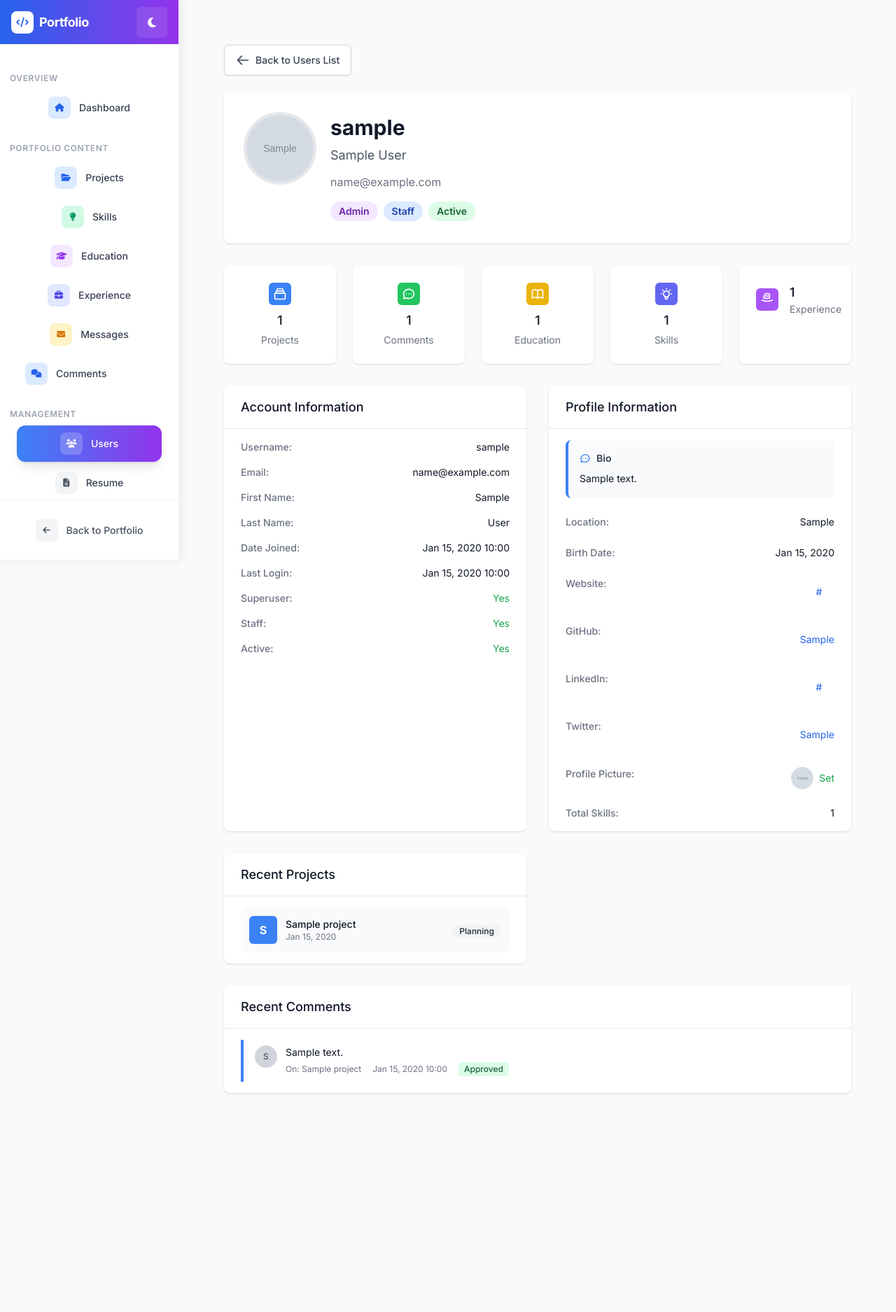
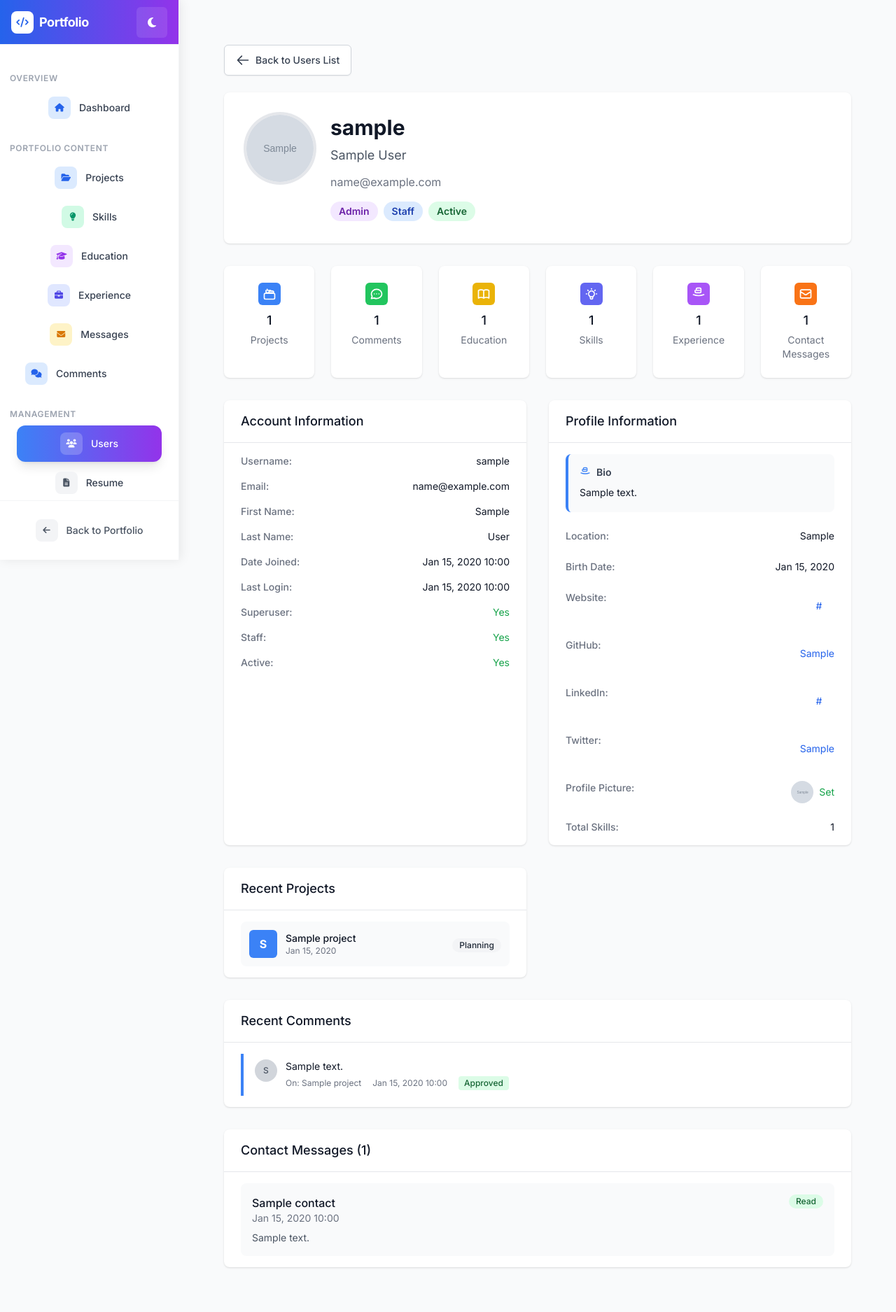
Before and after one commit to muhammadusman349/My-Portfolio, a Django app: page /dashboard/users/1/ in a window 1280 px wide. Shown: the whole page at 70% size. Before the commit the page ends 1563 px from the top, so only its background shows below. Run offline with Django 5.2, Linux system fonts and the light colour scheme; a user stored in the database is signed in; tables that the repository leaves empty hold one stand-in row (values such as "Sample post"); grey boxes marked "Sample" are stand-in pictures; some libraries are stand-ins or nearby versions.

Commit message:
add contact message in detail

```diff
--- a/dashboard/views.py
+++ b/dashboard/views.py
@@ -833,10 +833,12 @@ def user_detail(request, user_id):
     education_count = user.education_set.count()
     experience_count = user.experience_set.count()
     skills_count = user.skill_set.count()
+    contact_messages_count = Contact.objects.filter(email=user.email).count()  # Add total count
 
     # Get recent activity
     recent_projects = user.project_set.order_by('-created_at')[:5]
     recent_comments = user.projectcomment_set.order_by('-created_at')[:5]
+    contact_messages = Contact.objects.filter(email=user.email).order_by('-created_at')[:5]
 
     context = {
         'user_detail': user,
@@ -845,8 +847,10 @@ def user_detail(request, user_id):
         'education_count': education_count,
         'experience_count': experience_count,
         'skills_count': skills_count,
+        'contact_messages_count': contact_messages_count,  # Add to context
         'recent_projects': recent_projects,
         'recent_comments': recent_comments,
+        'contact_messages': contact_messages,
         'is_dashboard': True,
     }
 
--- a/templates/dashboard/users/detail.html
+++ b/templates/dashboard/users/detail.html
@@ -74,12 +74,12 @@
     </div>
 
     <!-- Statistics Cards -->
-    <div class="grid grid-cols-2 sm:grid-cols-3 md:grid-cols-4 lg:grid-cols-5 gap-4 sm:gap-6 mb-8">
+    <div class="grid grid-cols-2 sm:grid-cols-3 md:grid-cols-4 lg:grid-cols-6 gap-4 sm:gap-6 mb-8">
         <div class="bg-white dark:bg-gray-800 shadow rounded-lg p-4 sm:p-6 stat-card">
             <div class="flex flex-col items-center text-center">
                 <div class="w-8 h-8 sm:w-8 sm:h-8 bg-blue-500 rounded-md flex items-center justify-center mb-2">
                     <svg class="w-4 h-4 sm:w-5 sm:h-5 text-white" fill="none" stroke="currentColor" viewBox="0 0 24 24">
-                        <path stroke-linecap="round" stroke-linejoin="round" stroke-width="2" d="M19 11H5m14 0a2 2 0 012 2v6a2 2 0 01-2 2H5a2 2 0 01-2-2v-6a2 2 0 012-2m14 0V9a2 2 0 00-2-2M5 11V9a2 2 0 012-2m0 0V5a2 2 0 012-2h6a2 2 0 012 2v2M7 7h10"/>
+                        <path stroke-linecap="round" stroke-linejoin="round" stroke-width="2" d="M19 11H5m14 0a2 2 0 012 2v6a2 2 0 01-2 2H5a2 2 0 01-2-2v-6a2 2 0 012-2m14 0V9a2 2 0 00-2-2h-4a2 2 0 00-2 2v2m8 0V8a2 2 0 01-2 2H8a2 2 0 01-2-2V6m8 0H8m0 0V4"/>
                     </svg>
                 </div>
                 <h3 class="text-xl sm:text-lg font-medium text-gray-900 dark:text-white mb-1">{{ projects_count }}</h3>
@@ -123,20 +123,29 @@
             </div>
         </div>
 
-        <!-- Experience card - only show on larger screens -->
-        <div class="hidden lg:block bg-white dark:bg-gray-800 shadow rounded-lg p-6 stat-card">
-            <div class="flex items-center">
-                <div class="flex-shrink-0">
-                    <div class="w-8 h-8 bg-purple-500 rounded-md flex items-center justify-center">
-                        <svg class="w-5 h-5 text-white" fill="none" stroke="currentColor" viewBox="0 0 24 24">
-                            <path stroke-linecap="round" stroke-linejoin="round" stroke-width="2" d="M21 13.255A23.931 23.931 0 0112 15c-3.183 0-6.22-.62-9-1.745M16 6V4a2 2 0 00-2-2h-4a2 2 0 00-2 2v2m8 0V8a2 2 0 01-2 2H8a2 2 0 01-2-2V6m8 0H8m0 0V4"/>
-                        </svg>
-                    </div>
+        <!-- Experience card -->
+        <div class="bg-white dark:bg-gray-800 shadow rounded-lg p-4 sm:p-6 stat-card">
+            <div class="flex flex-col items-center text-center">
+                <div class="w-8 h-8 sm:w-8 sm:h-8 bg-purple-500 rounded-md flex items-center justify-center mb-2">
+                    <svg class="w-4 h-4 sm:w-5 sm:h-5 text-white" fill="none" stroke="currentColor" viewBox="0 0 24 24">
+                        <path stroke-linecap="round" stroke-linejoin="round" stroke-width="2" d="M21 13.255A23.931 23.931 0 0112 15c-3.183 0-6.22-.62-9-1.745M16 6V4a2 2 0 00-2-2h-4a2 2 0 00-2 2v2m8 0V8a2 2 0 01-2 2H8a2 2 0 01-2-2V6m8 0H8m0 0V4"/>
+                    </svg>
                 </div>
-                <div class="ml-4">
-                    <h3 class="text-lg font-medium text-gray-900 dark:text-white">{{ experience_count }}</h3>
-                    <p class="text-sm text-gray-500 dark:text-gray-400">Experience</p>
+                <h3 class="text-xl sm:text-lg font-medium text-gray-900 dark:text-white mb-1">{{ experience_count }}</h3>
+                <p class="text-xs sm:text-sm text-gray-500 dark:text-gray-400">Experience</p>
+            </div>
+        </div>
+
+        <!-- Contact Messages card -->
+        <div class="bg-white dark:bg-gray-800 shadow rounded-lg p-4 sm:p-6 stat-card">
+            <div class="flex flex-col items-center text-center">
+                <div class="w-8 h-8 sm:w-8 sm:h-8 bg-orange-500 rounded-md flex items-center justify-center mb-2">
+                    <svg class="w-4 h-4 sm:w-5 sm:h-5 text-white" fill="none" stroke="currentColor" viewBox="0 0 24 24">
+                        <path stroke-linecap="round" stroke-linejoin="round" stroke-width="2" d="M3 8l7.89 5.26a2 2 0 002.22 0L21 8M5 19h14a2 2 0 002-2V7a2 2 0 00-2-2H5a2 2 0 00-2 2v10a2 2 0 002 2z" />
+                    </svg>
                 </div>
+                <h3 class="text-xl sm:text-lg font-medium text-gray-900 dark:text-white mb-1">{{ contact_messages_count }}</h3>
+                <p class="text-xs sm:text-sm text-gray-500 dark:text-gray-400">Contact Messages</p>
             </div>
         </div>
     </div>
@@ -198,7 +207,7 @@
                 <div class="bg-gray-50 dark:bg-gray-700 rounded-lg p-4 border-l-4 border-blue-500">
                     <h4 class="text-sm font-semibold text-gray-700 dark:text-gray-300 mb-2 flex items-center">
                         <svg class="w-4 h-4 mr-2 text-blue-500" fill="none" stroke="currentColor" viewBox="0 0 24 24">
-                            <path stroke-linecap="round" stroke-linejoin="round" stroke-width="2" d="M8 12h.01M12 12h.01M16 12h.01M21 12c0 4.418-4.03 8-9 8a9.863 9.863 0 01-4.255-.949L3 20l1.395-3.72C3.512 15.042 3 13.574 3 12c0-4.418 4.03-8 9-8s9 3.582 9 8z"/>
+                            <path stroke-linecap="round" stroke-linejoin="round" stroke-width="2" d="M21 13.255A23.931 23.931 0 0112 15c-3.183 0-6.22-.62-9-1.745M16 6V4a2 2 0 00-2-2h-4a2 2 0 00-2 2v2m8 0V8a2 2 0 01-2 2H8a2 2 0 01-2-2V6m8 0H8m0 0V4"/>
                         </svg>
                         Bio
                     </h4>
@@ -337,5 +346,34 @@
             {% endif %}
         </div>
     </div>
+
+    <!-- Contact Messages -->
+    <div class="mt-8 bg-white dark:bg-gray-800 shadow rounded-lg">
+        <div class="px-6 py-4 border-b border-gray-200 dark:border-gray-700">
+            <h3 class="text-lg font-medium text-gray-900 dark:text-white">Contact Messages ({{ contact_messages_count }})</h3>
+        </div>
+        <div class="px-6 py-4">
+            {% if contact_messages %}
+            <div class="space-y-4">
+                {% for message in contact_messages %}
+                <div class="p-4 bg-gray-50 dark:bg-gray-700 rounded-lg">
+                    <div class="flex justify-between items-start">
+                        <div>
+                            <h4 class="font-medium text-gray-900 dark:text-white">{{ message.subject }}</h4>
+                            <p class="text-sm text-gray-500 dark:text-gray-400">{{ message.created_at|date:"M d, Y H:i" }}</p>
+                        </div>
+                        <span class="inline-flex items-center px-2.5 py-0.5 rounded-full text-xs font-medium {% if message.is_read %}bg-green-100 text-green-800 dark:bg-green-800 dark:text-green-100{% else %}bg-yellow-100 text-yellow-800 dark:bg-yellow-800 dark:text-yellow-100{% endif %}">
+                            {{ message.is_read|yesno:"Read,Unread" }}
+                        </span>
+                    </div>
+                    <p class="mt-2 text-sm text-gray-600 dark:text-gray-300">{{ message.message|truncatechars:120 }}</p>
+                </div>
+                {% endfor %}
+            </div>
+            {% else %}
+            <p class="text-sm text-gray-500 dark:text-gray-400">No contact messages found.</p>
+            {% endif %}
+        </div>
+    </div>
 </div>
 {% endblock %}
```
